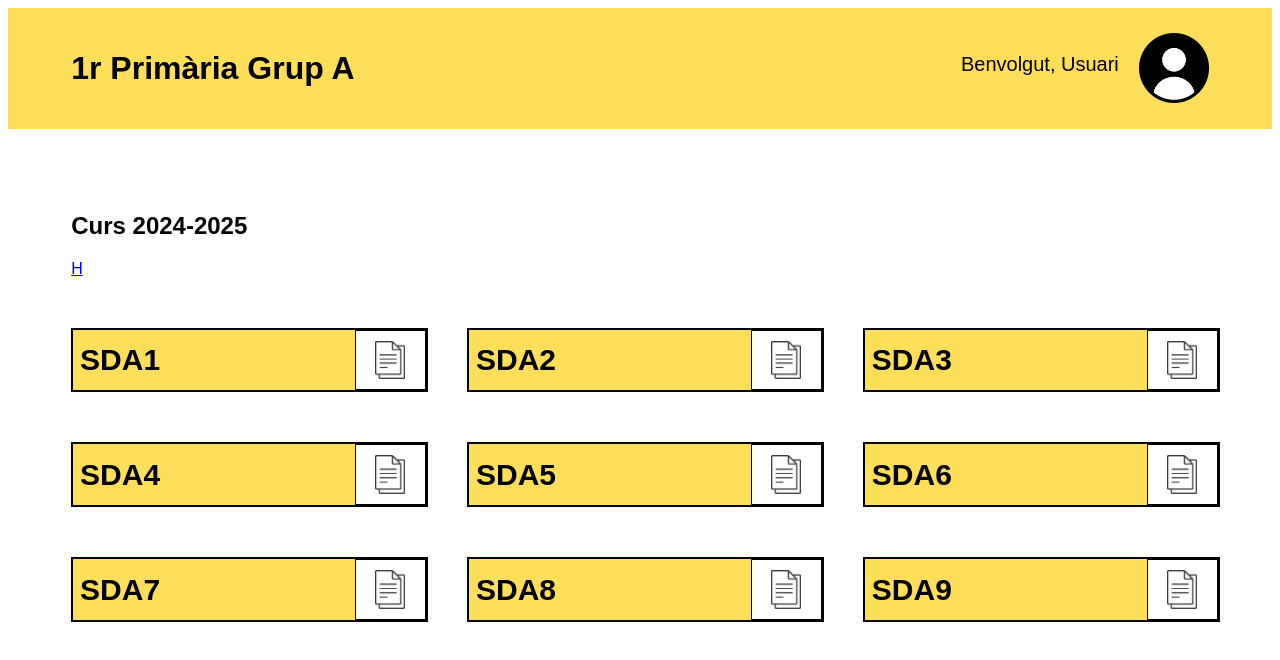
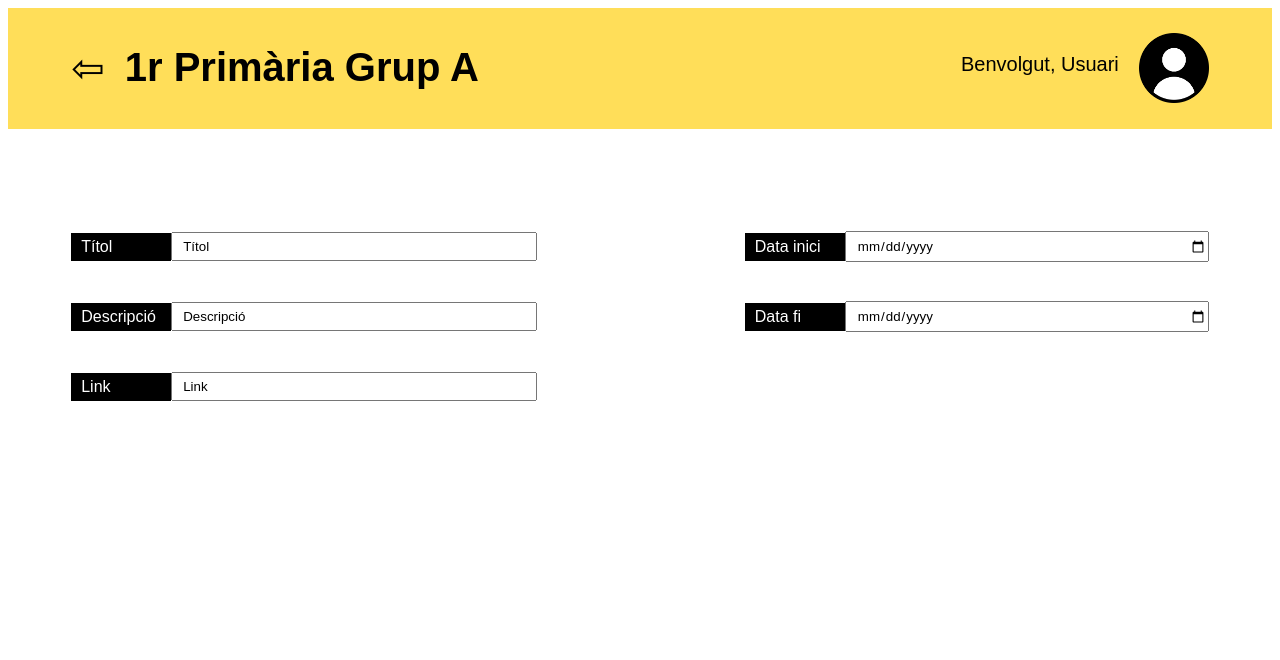
Before and after one commit to GuillemBarris/Registres_curriculars_CRPGA, an Angular app in the folder Registres_curriculars_CRPGA/: page /sda in a window 1280 px wide. Shown: the top 660 px of the page. Built offline with nearby package versions, Linux system fonts and the light colour scheme.

Commit message:
added data fi input and styled up

```diff
--- a/Registres_curriculars_CRPGA/src/app/app.component.html
+++ b/Registres_curriculars_CRPGA/src/app/app.component.html
@@ -1 +1 @@
-<app-registres-u></app-registres-u>
+<app-sda></app-sda>
--- a/Registres_curriculars_CRPGA/src/app/app.component.ts
+++ b/Registres_curriculars_CRPGA/src/app/app.component.ts
@@ -2,6 +2,7 @@ import { Component } from '@angular/core';
 import { RouterOutlet } from '@angular/router';
 import { RegistresUComponent } from "./components/registres-u/registres-u.component";
 import { SdaComponent } from './components/sda/sda.component';
+
 
 @Component({
   selector: 'app-root',
--- a/Registres_curriculars_CRPGA/src/app/components/registres-u/registres-u.component.html
+++ b/Registres_curriculars_CRPGA/src/app/components/registres-u/registres-u.component.html
@@ -11,7 +11,6 @@
 
     <h2>Curs 2024-2025</h2>
 
-    <a [routerLink]="'/sda'">H</a>
 
     <div id="grid" class="grid">
         <div class="grid-element">SDA1 <span class="img-container"><img src="assets/img/registry.png" alt="Document Icon"></span></div>
--- a/Registres_curriculars_CRPGA/src/app/components/sda/sda.component.css
+++ b/Registres_curriculars_CRPGA/src/app/components/sda/sda.component.css
@@ -0,0 +1,76 @@
+* {
+    font-family: Arial, Helvetica, sans-serif;
+}
+html, body {
+margin: 0;
+padding: 0;
+}
+
+.header {
+width: auto;
+padding-left: 5%;
+padding-right: 5%;
+padding-bottom: 2%;
+padding-top: 2%;
+display: flex;
+flex-direction: row;
+justify-content: space-between;
+align-items: center;
+background-color: #ffde59;
+}
+
+.header h1 {
+font-size: 2em;
+margin: 0;
+}
+
+.header-subsection {
+display: flex;
+flex-direction: row;
+align-items: left;
+gap: 20px;
+font-size: 20px;
+}
+
+.header-subsection img {
+width: 70px;
+}
+
+.content {
+padding: 5%;
+}
+
+.content-input {
+    display: flex;
+    flex-direction: row;
+    height: 30px;
+    align-items: center;
+}
+
+.content-row {
+    width: 100%;
+    display: flex;
+    flex-direction: row;
+    align-items: center;
+    justify-content: space-between;
+    margin-top: 40px;
+    margin-bottom:40px;
+
+}
+
+.content-input input {
+    padding-top: 5px;
+    padding-bottom: 5px;
+    padding-left: 10px;
+    width: 350px;
+}
+
+.content-input p {
+    padding-left: 10px;
+    padding-right: 10px;
+    padding-top: 5px;
+    padding-bottom: 5px;
+    background-color: black;
+    color: white;
+    width: 80px;
+}
--- a/Registres_curriculars_CRPGA/src/app/components/sda/sda.component.html
+++ b/Registres_curriculars_CRPGA/src/app/components/sda/sda.component.html
@@ -1,20 +1,38 @@
-<div>
-    <a>&#8678;</a>
-    <p>Usuari</p>
-</div>
-<div>
+<body>
+    <div class="header">
+
+        <div class="header-subsection"><a style="font-size: 40px;">&#8678;</a>
+        <h1>1r Primària Grup A</h1></div>
+        <div class="header-subsection"><p>Benvolgut, Usuari</p>
+          <img id="userIconId" src="assets/img/user.png" alt="User Icon">
+        </div>
+      </div>
+
+
+<div class="content">
+<div class="content-row">
+<div class="content-input">
     <p>Títol</p>
     <input value="Títol">
 </div>
-<div>
+<div class="content-input">
+    <p>Data inici</p>
+    <input type="date">
+</div>
+</div>
+<div class="content-row">
+<div class="content-input">
     <p>Descripció</p>
     <input value="Descripció">
 </div>
-<div>
+<div class="content-input">
+    <p>Data fi</p>
+    <input type="date">
+</div>
+</div>
+<div class="content-input">
     <p>Link</p>
     <input value="Link">
 </div>
-<div>
-    <p>Data inici</p>
-    <input type="date">
+
 </div>
```
